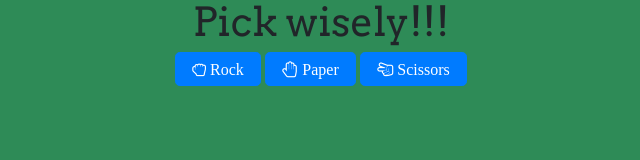
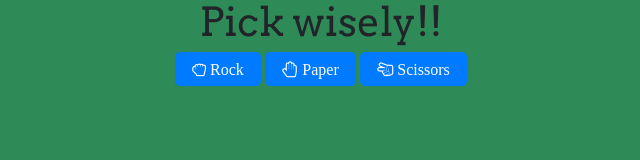
Before and after one commit to Nicholassully/rock-paper-scissor-game, a plain HTML site: page index.html in a window 1280 px wide. Shown: the top 160 px of the page, without its empty margins (319-959 px from the left). Drawn offline with nearby package versions, Linux system fonts and the light colour scheme.

Commit message:
testing out git

```diff
--- a/index.html
+++ b/index.html
@@ -10,7 +10,7 @@
 </head>
 
 <body>
-  <h1 class="center fontStyle"> Pick wisely!!! </h1>
+  <h1 class="center fontStyle"> Pick wisely!! </h1>
   <div class="center">
       <button id="rock" onclick="userInput('rock')" class="btn btn-primary btn-lg fa fa-hand-rock-o"> Rock</button>
       <button id="paper" onclick="userInput('paper')" class="btn btn-primary btn-lg fa fa-hand-paper-o"> Paper</button>
```
